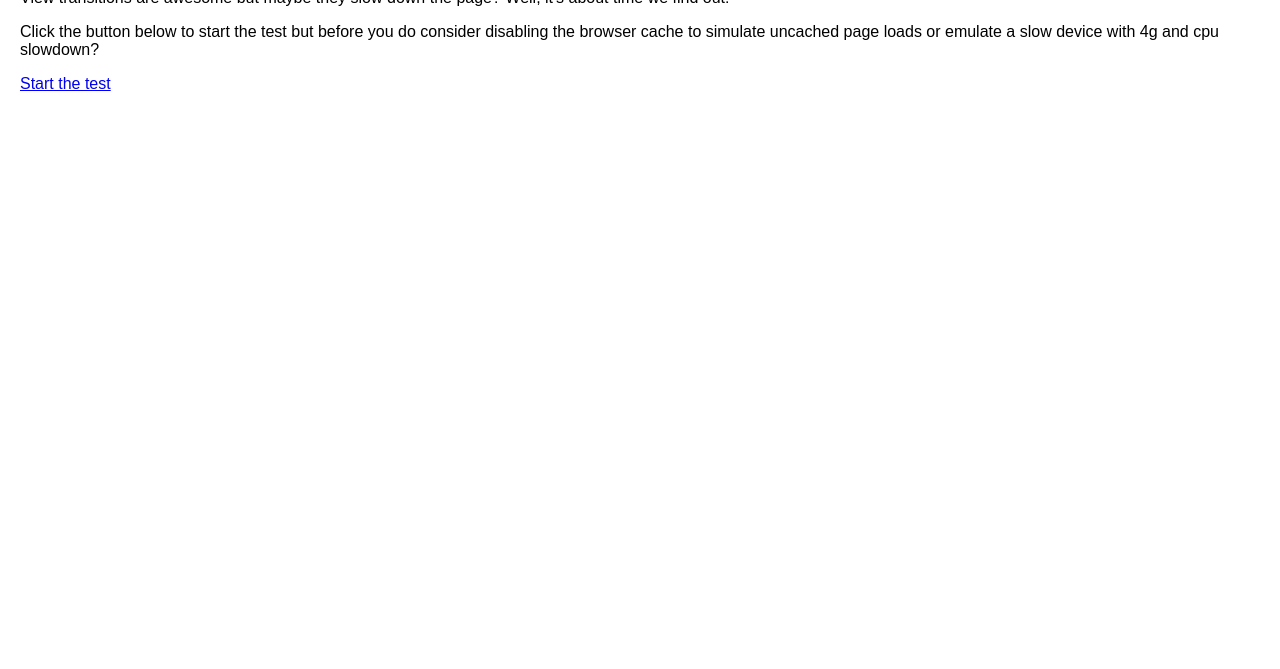
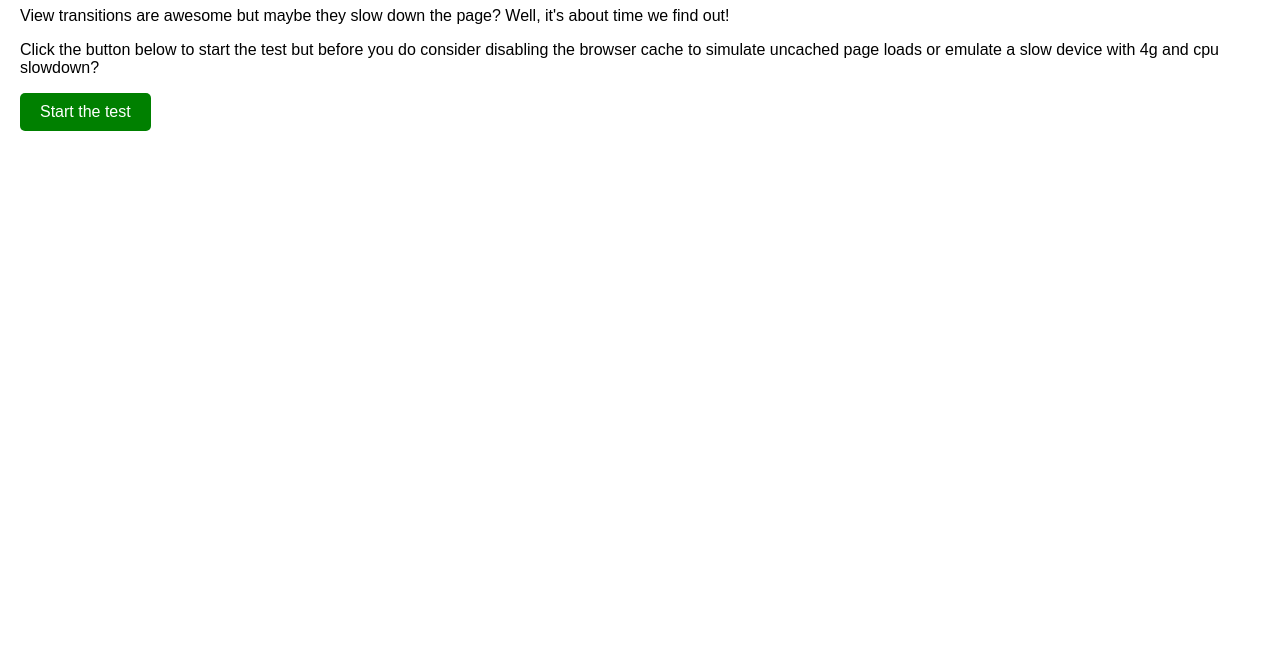
Before and after one commit to corewebvitals/view-transition, a plain HTML site: page index.html in a window 1280 px wide. Shown: the part 131-800 px from the top of the page. Drawn offline with Linux system fonts and the light colour scheme.

Commit message:
Update index.html

```diff
--- a/index.html
+++ b/index.html
@@ -35,15 +35,20 @@
         navigation: none;
       }
 
-      footer {
-        background-color: #333;
+      .a{
+                display: inline-block;
+        padding: 10px 20px;
+        border: none;
+        background-color: green;
+        font-family: Arial, sans-serif;
+        cursor: pointer;
+        text-decoration: none;
         color: white;
-        text-align: center;
-        padding: 10px;
-        position: fixed;
-        width: 100%;
-        bottom: 0;
+        border-radius: 5px;
       }
+
+
+
     </style>
     <script>
       window.localStorage.clear();
@@ -51,13 +56,13 @@
   </head>
   <body>
     <nav>
-
+&nbsp;
     </nav>
     <div class="container">
       <h1>Welcome to the view transition test Page</h1>
       <p>View transitions are awesome but maybe they slow down the page? Well, it's about time we find out!</p>
       <p>Click the button below to start the test but before you do consider disabling the browser cache to simulate uncached page loads or emulate a slow device with 4g and cpu slowdown?</p>
-      <a href="index-vt1.html">Start the test</a>
+      <a href="index-vt1.html" class="a">Start the test</a>
     </div>
   </body>
 </html>
```
